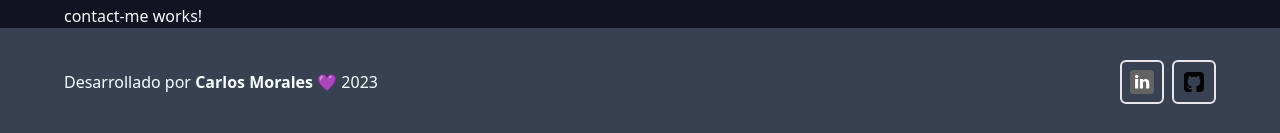
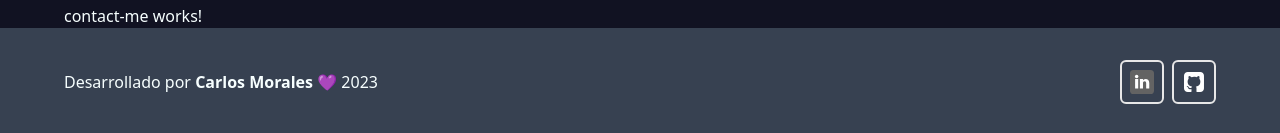
Before and after one commit to KrlosPK/krlospk.github.io, an Angular app: page / in a window 1280 px wide. Shown: the part 1678-1811 px from the top of the page. Built offline with nearby package versions, Linux system fonts and the light colour scheme.

Commit message:
change github footer icon filter

```diff
--- a/package.json
+++ b/package.json
@@ -1,6 +1,6 @@
 {
   "name": "personal-portfolio",
-  "version": "0.6.8",
+  "version": "0.6.9",
   "scripts": {
     "ng": "ng",
     "start": "ng serve",
--- a/src/app/portfolio/components/footer/footer.component.html
+++ b/src/app/portfolio/components/footer/footer.component.html
@@ -34,8 +34,7 @@
         >
           <img
             alt="Icono de GitHub"
-            class="invert"
-            class="min-w-[24px] aspect-square"
+            class="invert min-w-[24px] aspect-square"
             height="24"
             loading="lazy"
             src="./assets/logotypes/github.svg"
```
Also changed, not shown: 1 other file (tests, documents, lock files or other folders).
